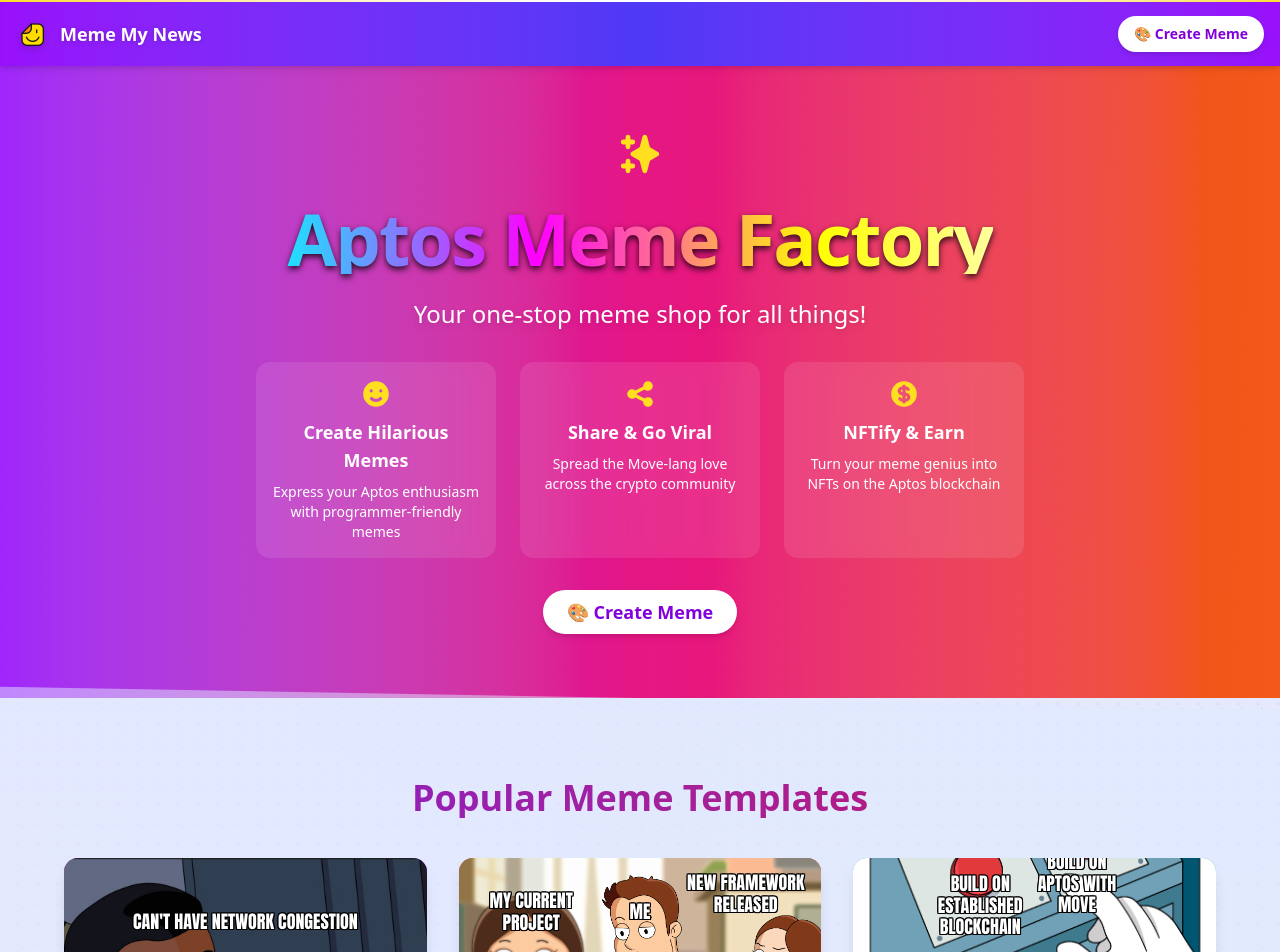
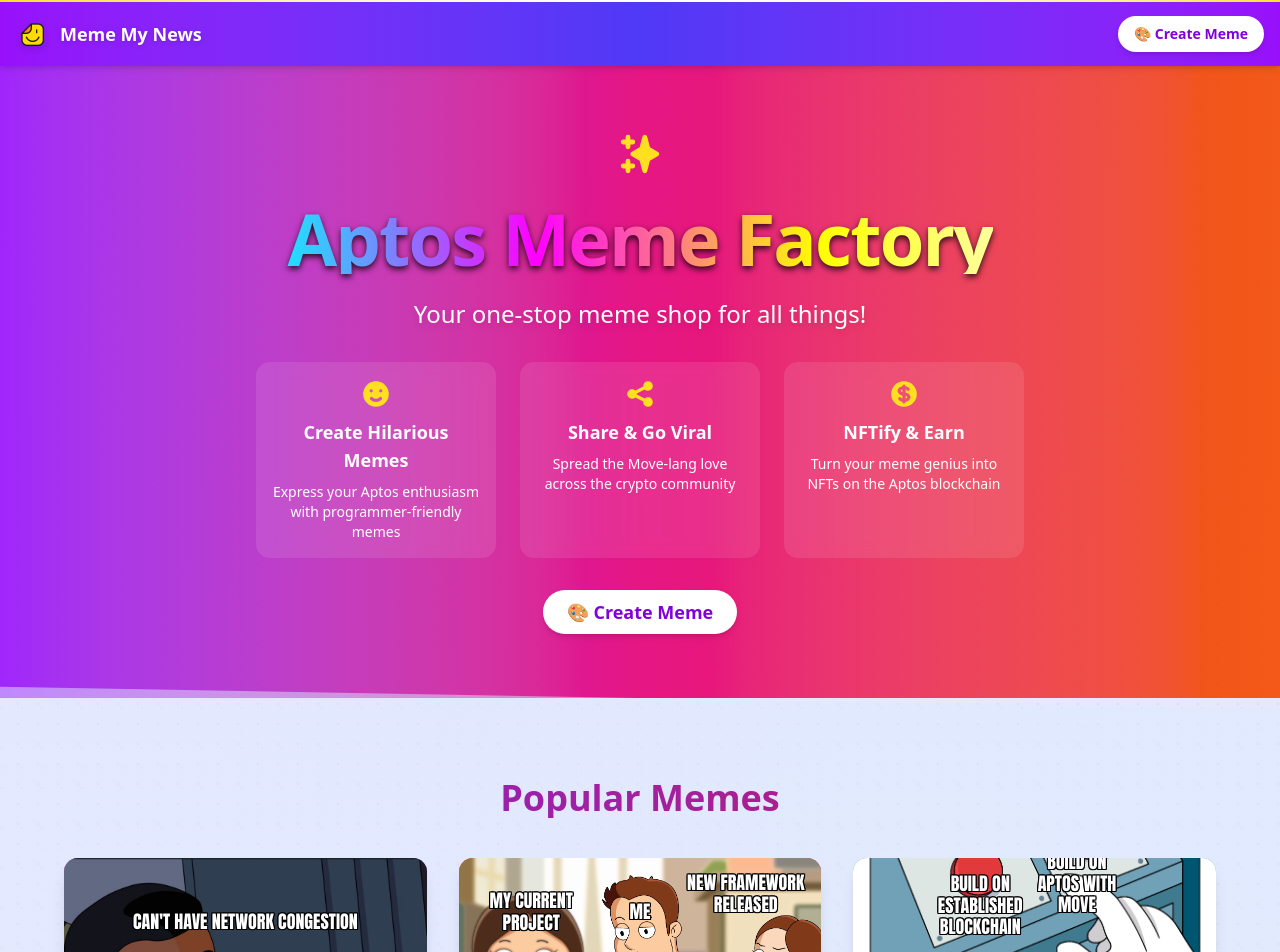
Before and after one commit to IgorShadurin/aptos-memes, a Next.js app: page / in a window 1280 px wide. Shown: the top 952 px of the page. Built offline with nearby package versions, Linux system fonts and the light colour scheme.

Commit message:
feat: update header text from "Popular Meme Templates" to "Popular Memes"

```diff
--- a/src/app/page.tsx
+++ b/src/app/page.tsx
@@ -62,7 +62,7 @@
         <div className="absolute inset-0 bg-gradient-to-r from-indigo-100/50 to-blue-100/50 dark:from-indigo-900/20 dark:to-blue-900/20 skew-y-1"></div>
         <div className="container mx-auto px-6 sm:px-4 relative z-10">
           <h2 className="mb-10 text-4xl font-extrabold text-center text-transparent bg-clip-text bg-gradient-to-r from-purple-700 to-pink-700">
-            Popular Meme Templates
+            Popular Memes
           </h2>
           <MemeGrid />
         </div>
```
